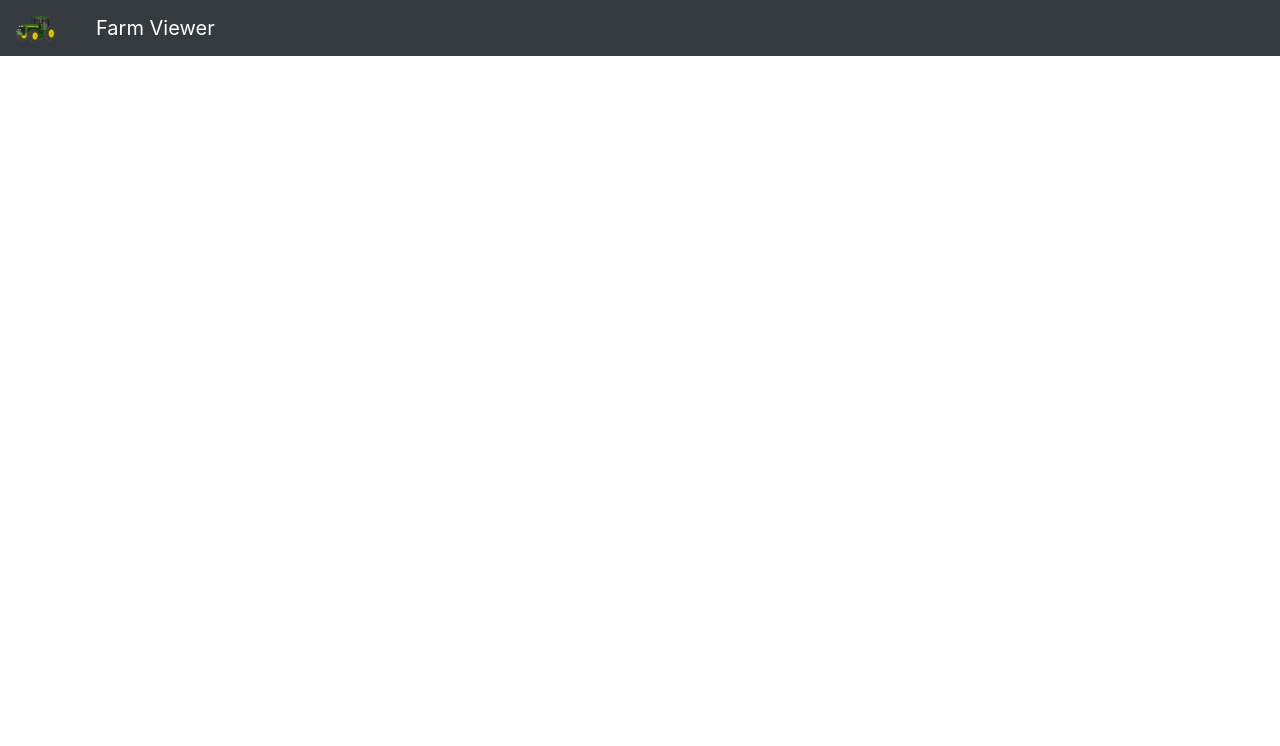
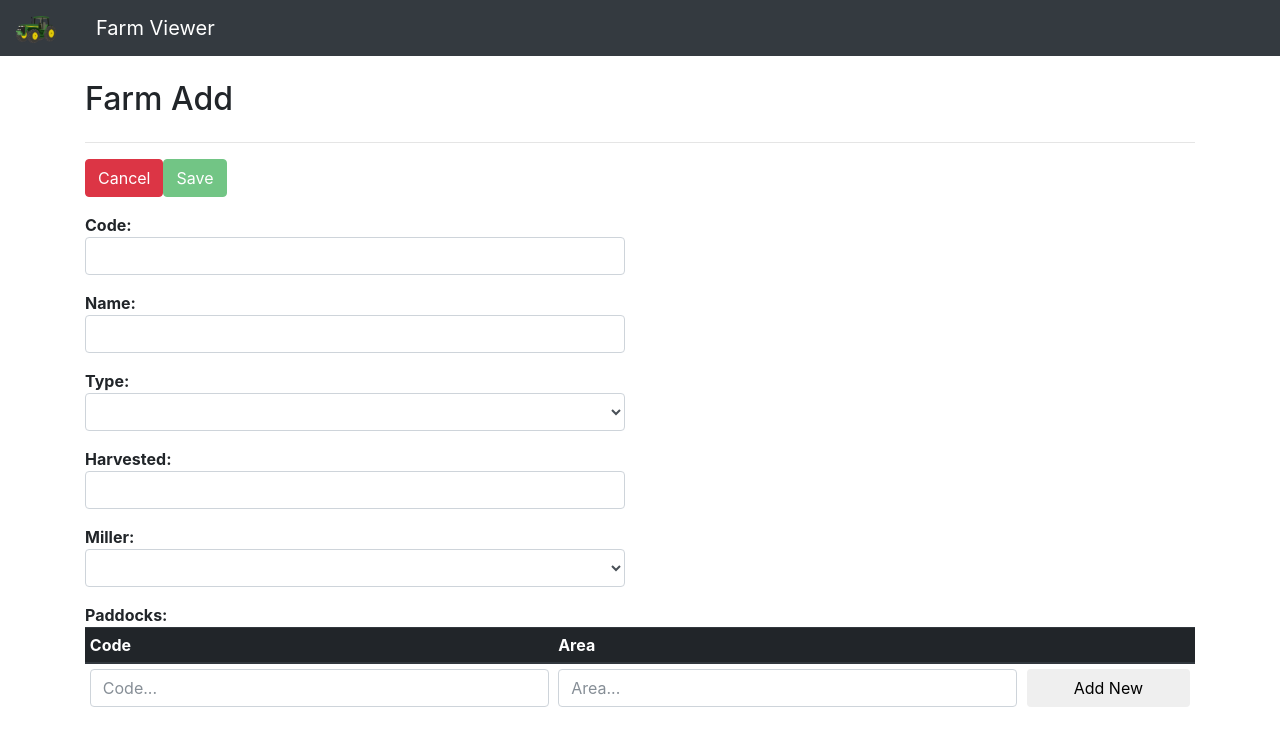
Before and after one commit to taulelei/code-assignment-farms, an Angular app: page /add-farm in a window 1280 px wide. Before the commit this address led to /. Shown: the top 746 px of the page. Built offline with nearby package versions, Linux system fonts and the light colour scheme.

Commit message:
Refactored DataService and data classes. Implemented Farm-Add screen. Added form validation.

```diff
--- /dev/null
+++ b/src/app/main/farm_add/farmAdd.component.html
@@ -0,0 +1,79 @@
+<div class="row">
+        <div class="col-sm-12">
+            <h2>Farm Add</h2>
+        </div>
+    </div>
+    <hr>
+    <div class="row">
+        <!-- <div class="col-sm-2 gutter-1">
+            <button routerLink="/" class="btn btn-danger clickable fill-width">Cancel</button>
+        </div>
+        <div class="col-sm-2 gutter-1">
+            <button (click)="addFarm()" class="btn btn-success clickable fill-width" [disabled]="!newFarm.isValid()">Save</button>
+        </div> -->
+        <div class="col-sm-12">
+            <div class="row">
+                <div class="col-md-6">
+                    <form (ngSubmit)="addFarm(farmAddForm)" (ngForm)="farmAddForm" #farmAddForm="ngForm">
+                        <button type="button" routerLink="/" class="btn btn-danger clickable gutter-1">Cancel</button>
+                        <button type="submit" class="btn btn-success clickable gutter-1" [disabled]="!farmAddForm.valid">Save</button>
+                        <div class="form-group">
+                            <strong>Code:</strong>
+                            <input class="form-control" id="code" name="code" [(ngModel)]="newFarm.Code" required #code="ngModel">
+                            <div class="form-field-warning" [hidden]="code.valid || code.untouched">required</div>
+                        </div>
+                        <div class="form-group">
+                            <strong>Name:</strong>
+                            <input class="form-control" id="name" name="name" [(ngModel)]="newFarm.Name" required #name="ngModel">
+                            <div class="form-field-warning" [hidden]="name.valid || name.untouched">required</div>
+                        </div>
+                        <div class="form-group">
+                            <strong>Type:</strong>
+                            <select class="form-control" [(ngModel)]="newFarm.FarmType" id="farm-type" name="farm-type" required #type="ngModel">
+                                <option *ngFor="let type of newFarm.farmTypes" [ngValue]="type">{{type}}</option>
+                                <div class="form-field-warning" [hidden]="type.valid || type.untouched">required</div>
+                            </select>
+                        </div>
+                        <div class="form-group">
+                            <strong>Harvested:</strong>
+                            <input class="form-control" id="harvested" name="harvested" [(ngModel)]="newFarm.DateTimeHarvested">
+                        </div>
+                        <div class="form-group">
+                            <strong>Miller:</strong>
+                            <select class="form-control" [(ngModel)]="newFarm.Miller" id="miller" name="miller" required #miller="ngModel">
+                                <option value="" selected>Miller name...</option>
+                                <option *ngFor="let miller of millerList" [ngValue]="miller">{{miller.Name}}</option>
+                            </select>
+                            <div class="form-field-warning" [hidden]="miller.valid || miller.untouched">required</div>
+                        </div>
+                    </form>
+
+                </div>
+                <div class="col-md-12">
+                    <strong>Paddocks:</strong>
+                    <table class="table table-sm">
+                        <thead class="thead-dark">
+                            <tr>
+                                <th>Code</th>
+                                <th>Area</th>
+                                <th></th>
+                            </tr>
+                        </thead>
+                        <tbody>
+                            <tr>
+                                <td><input class="form-control" placeholder="Code..." [(ngModel)]="newPaddock.Code" id="new-paddock-code" required></td>
+                                <td><input class="form-control" type="number" min="1" placeholder="Area..." [(ngModel)]="newPaddock.Area"  id="new-paddock-area" required></td>
+                                <td><button class="btn btn-default clickable fill-width" (click)="addPaddock()">Add New</button></td>
+                            </tr>
+                            <tr *ngFor="let paddock of newFarm.Paddocks; let i = index">
+                                <td><input class="form-control" [(ngModel)]="paddock.Code"></td>
+                                <td><input class="form-control" type="number" min="1" [(ngModel)]="paddock.Area"></td>
+                                <td><button class="btn btn-danger clickable fill-width" (click)="removePaddock(paddock)">Remove</button></td>
+                            </tr>
+                        </tbody>
+                    </table>
+                </div>
+            </div>
+
+        </div>
+    </div>
--- /dev/null
+++ b/src/app/main/farm_add/farmAdd.component.ts
@@ -0,0 +1,55 @@
+import { Component, OnInit } from '@angular/core';
+import { Router } from '@angular/router';
+import { DataService, Farm, Miller, Paddock } from '../../services/dataService.service';
+
+import * as faker from 'faker';
+
+@Component({
+    selector: 'farm-add-view',
+    templateUrl: './farmAdd.component.html',
+    styleUrls: ['./farmAdd.component.css']
+})
+
+export class FarmAddComponent implements OnInit {
+    private sub: any;
+
+    newFarm: Farm = new Farm();
+    newPaddock: Paddock = new Paddock();
+
+    millerList: Miller[];
+    paddockList: Paddock[] = [];
+
+    constructor(
+        private dataService: DataService,
+        private router: Router
+    ){
+
+    }
+
+    addFarm(form: any){
+        if(form.valid){
+            this.dataService.addFarm(this.newFarm).then((response) => {
+                this.router.navigate(['farms/' + response]);
+            });
+        }
+    }
+    addPaddock(){
+        if(this.newPaddock.Code !== undefined && this.newPaddock.Code.length > 0 && this.newPaddock.Area > 0){
+            this.newPaddock.setOwnerFarm(this.newFarm);
+            this.newFarm.Paddocks.unshift(this.newPaddock);
+            this.newPaddock = new Paddock();
+        }
+    }
+
+    removePaddock(paddock: Paddock){
+        this.newFarm.removePaddock(paddock);
+    }
+
+    ngOnInit():void {
+        this.newFarm.Name = null;
+        this.newFarm.Miller = null;
+        this.dataService.getAllMillers().then((response) => {
+            this.millerList = response;
+        });
+    }
+}
--- a/src/app/main/farm_details_edit/farmDetailsEdit.component.html
+++ b/src/app/main/farm_details_edit/farmDetailsEdit.component.html
@@ -5,39 +5,47 @@
 </div>
 <hr>
 <div class="row" *ngIf="farm">
-    <div class="col-sm-2 gutter-1">
+    <!-- <div class="col-sm-2 gutter-1">
         <button routerLink="/farms/{{farmCode}}" class="btn btn-danger clickable fill-width">Cancel</button>
     </div>
     <div class="col-sm-2 gutter-1">
-        <button routerLink="/farms/{{farmCode}}" (click)="saveEdit()" class="btn btn-success clickable fill-width">Save</button>
-    </div>
+        <button (click)="saveEdit()" class="btn btn-success clickable fill-width" >Save</button>
+    </div> -->
     <div class="col-sm-12">
         <div class="row">
             <div class="col-md-6">
+                <form (ngSubmit)="saveEdit(farmEditForm)" (ngForm)="farmEditForm" #farmEditForm="ngForm">
+                    <button type="button" routerLink="/farms/{{farmCode}}" class="btn btn-danger clickable gutter-1">Cancel</button>
+                    <button type="submit" class="btn btn-success clickable gutter-1" [disabled]="!farmEditForm.valid">Save</button>
                     <div class="form-group">
                         <strong>Code:</strong>
-                    <input class="form-control" id="code" [(ngModel)]="editFarm.Code">
+                        <input class="form-control" id="code" name="code" [(ngModel)]="editFarm.Code" required #code="ngModel">
+                        <div class="form-field-warning" [hidden]="code.valid || code.pristine">required</div>
                     </div>
                     <div class="form-group">
                         <strong>Name:</strong>
-                    <input class="form-control" id="name" [(ngModel)]="editFarm.Name">
+                        <input class="form-control" id="name" name="name" [(ngModel)]="editFarm.Name" required #name="ngModel">
+                        <div class="form-field-warning" [hidden]="name.valid || name.pristine">required</div>
                     </div>
                     <div class="form-group">
                         <strong>Type:</strong>
-                    <select class="form-control" [(ngModel)]="editFarm.FarmType">
+                        <select class="form-control" [(ngModel)]="editFarm.FarmType" id="farm-type" name="farm-type" required #type="ngModel">
                             <option *ngFor="let type of editFarm.farmTypes" [ngValue]="type">{{type}}</option>
                         </select>
+                        <div class="form-field-warning" [hidden]="type.valid || type.pristine">required</div>
                     </div>
                     <div class="form-group">
                         <strong>Harvested:</strong>
-                    <input class="form-control" id="harvested" [(ngModel)]="editFarm.DateTimeHarvested">
+                        <input class="form-control" id="harvested" name="harvested" [(ngModel)]="editFarm.DateTimeHarvested">
                     </div>
                     <div class="form-group">
                         <strong>Miller:</strong>
-                    <select class="form-control" [(ngModel)]="editFarm.Miller">
+                        <select class="form-control" [(ngModel)]="editFarm.Miller" id="miller" name="miller" required #miller="ngModel">
                             <option *ngFor="let miller of millerList" [ngValue]="miller">{{miller.Name}}</option>
                         </select>
+                        <div class="form-field-warning" [hidden]="miller.valid || miller.pristine">required</div>
                     </div>
+                </form>
             </div>
             <div class="col-md-12">
                 <strong>Paddocks:</strong>
@@ -51,9 +59,9 @@
                     </thead>
                     <tbody>
                         <tr>
-                            <td><input class="form-control" placeholder="Code..." [(ngModel)]="newCode" id="new-paddock-code"></td>
-                            <td><input class="form-control" type="number" min="1" placeholder="Area..." [(ngModel)]="newArea"  id="new-paddock-area"></td>
-                            <td><button class="btn btn-default clickable fill-width" (click)="addPaddock(newCode, newArea)">Add New</button></td>
+                            <td><input class="form-control" placeholder="Code..." [(ngModel)]="newPaddock.Code" id="new-paddock-code"></td>
+                            <td><input class="form-control" type="number" min="1" placeholder="Area..." [(ngModel)]="newPaddock.Area"  id="new-paddock-area"></td>
+                            <td><button class="btn btn-default clickable fill-width" (click)="addPaddock()">Add New</button></td>
                         </tr>
                         <tr *ngFor="let paddock of paddockList; let i = index">
                             <td><input class="form-control" [(ngModel)]="paddock.Code"></td>
--- a/src/app/main/farm_details_edit/farmDetailsEdit.component.ts
+++ b/src/app/main/farm_details_edit/farmDetailsEdit.component.ts
@@ -16,6 +16,8 @@ export class FarmDetailsEditComponent implements OnInit {
 
     editFarm: Farm;
 
+    newPaddock: Paddock = new Paddock();
+
     millerList: Miller[];
     paddockList: Paddock[];
 
@@ -28,25 +30,23 @@ export class FarmDetailsEditComponent implements OnInit {
     }
 
     addPaddock(newCode: string, newArea: number){
-        let newPaddock = new Paddock(this.farm);
-        if(newCode !== undefined && newCode.length > 0)
-            newPaddock.Code = newCode;
-        if(newArea > 0)
-            newPaddock.Area = newArea;
-        this.paddockList.unshift(newPaddock);
-        newCode = undefined;
-        newArea = undefined;
+        if(this.newPaddock.isValid()){
+            this.paddockList.unshift(this.newPaddock);
+            this.newPaddock = new Paddock();
+        }
     }
 
     removePaddock(index: number){
         this.paddockList.splice(index, 1);
     }
 
-    saveEdit(){
-        this.editFarm.Paddocks = this.paddockList;
-        this.dataService.editFarm(this.farmCode, this.editFarm).then((response) => {
-            //this.router.navigate(['farms/' + response]);
-        });
+    saveEdit(form: any){
+        if(form.valid){
+            this.editFarm.Paddocks = this.paddockList;
+            this.dataService.editFarm(this.editFarm, this.farm).then((response) => {
+                this.router.navigate(['farms/' + response]);
+            });
+        }
     }
 
     ngOnInit():void {
--- a/src/app/main/home/home.component.html
+++ b/src/app/main/home/home.component.html
@@ -22,6 +22,9 @@
             </div> -->
             <div class="col-sm-2 gutter-1">
                 <button class="btn btn-default clickable fill-width" type="button" (click)="filter.farm = ''; filter.miller = ''; filterFarms()">Reset</button>
+            </div>
+            <div class="col-sm-2 gutter-1">
+                <button routerLink="/add-farm" class="btn btn-success clickable fill-width" type="button">Add Farm</button>
             </div>
         </div>
     </div>
@@ -56,7 +59,7 @@
             <button class="btn btn-default">{{tablePagination.pageNumber}}</button>
             <button class="btn btn-default" [disabled]="tablePagination.pageNumber >= (tablePagination.data.length / tablePagination.resultsPerPage)" (click)="tablePagination.pageNumber = tablePagination.pageNumber >= (tablePagination.data.length / tablePagination.resultsPerPage) ? tablePagination.Math.ceil(tablePagination.data.length / tablePagination.resultsPerPage) : tablePagination.pageNumber + 1">></button>
             <button class="btn btn-default" [disabled]="tablePagination.pageNumber >= (tablePagination.data.length / tablePagination.resultsPerPage)" (click)="tablePagination.pageNumber = tablePagination.Math.ceil(tablePagination.data.length / tablePagination.resultsPerPage)">&raquo;</button>
-            <select class="form-control" [(ngModel)]="tablePagination.resultsPerPage" id="pagination-count" name="pagination-count" >
+            <select class="form-control" [(ngModel)]="tablePagination.resultsPerPage" (change)="tablePagination.pageNumber = 1" id="pagination-count" name="pagination-count" >
                 <option>5</option>
                 <option>10</option>
                 <option>20</option>
--- a/src/app/main/main.module.ts
+++ b/src/app/main/main.module.ts
@@ -8,6 +8,7 @@ import { NgbModule } from '@ng-bootstrap/ng-bootstrap';
 
 import { HomeComponent } from './home/home.component';
 import { FarmDetailsComponent } from './farm_details/farmDetails.component';
+import { FarmAddComponent } from './farm_add/farmAdd.component';
 import { FarmDetailsEditComponent } from './farm_details_edit/farmDetailsEdit.component';
 import { RouterModule } from '@angular/router';
 import { MillerDetailsComponent } from './miller_details/millerDetails.component';
@@ -17,6 +18,7 @@ import { MillerDetailsComponent } from './miller_details/millerDetails.component
     declarations: [
         HomeComponent,
         FarmDetailsComponent,
+        FarmAddComponent,
         FarmDetailsEditComponent,
         MillerDetailsComponent
     ],
--- a/src/app/routing.module.ts
+++ b/src/app/routing.module.ts
@@ -5,13 +5,16 @@ import { HomeComponent } from './main/home/home.component';
 import { FarmDetailsComponent } from './main/farm_details/farmDetails.component';
 import { FarmDetailsEditComponent } from './main/farm_details_edit/farmDetailsEdit.component';
 import { MillerDetailsComponent } from './main/miller_details/millerDetails.component';
+import { FarmAddComponent } from './main/farm_add/farmAdd.component';
+
 
 const routes: Routes = [
     { path: '', redirectTo: 'farms', pathMatch: 'full' },
     { path: 'farms',  component: HomeComponent },
     { path: 'farms/:code', component: FarmDetailsComponent },
     { path: 'farms/edit/:code', component: FarmDetailsEditComponent },
-    { path: 'miller/:code', component: MillerDetailsComponent }
+    { path: 'miller/:code', component: MillerDetailsComponent },
+    { path: 'add-farm', component: FarmAddComponent }
 ];
 
 @NgModule({
--- a/src/app/services/dataService.service.ts
+++ b/src/app/services/dataService.service.ts
@@ -4,9 +4,9 @@ import * as faker from 'faker';
 
 export interface IDataService{
     getAllFarms(): Promise<Farm[]>;
-    addFarm(farm: Farm): Promise<Farm[]>;
+    addFarm(farm: Farm): Promise<number>;
     getFarmInfo(index: number): Promise<Farm>;
-    editFarm(index: number, farm: Farm): Promise<number>;
+    editFarm(newFarm: Farm, existingFarm: Farm): Promise<number>;
     removeFarm(farm: Farm): Promise<Farm[]>;
 
     getAllMillers(): Promise<Miller[]>;
@@ -36,39 +36,36 @@ export class DataService implements IDataService{
 
     addFarm(farm: Farm){
         this.farms.push(farm)
-        return new Promise<Farm[]>((resolve, reject) => {
-            resolve(this.farms);
+        return new Promise<number>((resolve, reject) => {
+            resolve(this.farms.indexOf(farm));
         });
     }
 
-    editFarm(index: number, farm: Farm){
-        var existingFarm = this.farms.find(x => x.Id == farm.Id);
-        existingFarm.Code = farm.Code;
-        existingFarm.Name = farm.Name;
-        existingFarm.DateTimeHarvested = farm.DateTimeHarvested;
-        existingFarm.FarmType = farm.FarmType;
-        existingFarm.Paddocks = farm.Paddocks;
+    editFarm(newFarm: Farm, existingFarm: Farm){
+        //let existingFarm = this.farms.find(x => x.Id == farm.Id);
+        existingFarm.Code = newFarm.Code;
+        existingFarm.Name = newFarm.Name;
+        existingFarm.DateTimeHarvested = newFarm.DateTimeHarvested;
+        existingFarm.FarmType = newFarm.FarmType;
+        existingFarm.Paddocks = newFarm.Paddocks;
+        if(existingFarm.Miller !== undefined && existingFarm.Miller !== null){
+            existingFarm.Miller.Farms.forEach(function(item, index, object){
+                if(item.Id == existingFarm.Id){
+                    object.splice(index, 1);
+                }
+            });
+        }
 
-        var existingMiller = this.millers.find(x => x == existingFarm.Miller);
-        //var millerFarmIndex = existingMiller.Farms.indexOf(existingFarm);
-        existingMiller.Farms.forEach(function(item, index, object){
-            if(item.Id == existingFarm.Id){
-                object.splice(index, 1);
-            }
-        });
-
-        //existingMiller.Farms.splice(millerFarmIndex, 1);
-
-        var newMiller = this.millers.find(x => x.Id == farm.Miller.Id);
+        let newMiller = this.millers.find(x => x.Id == newFarm.Miller.Id);
         newMiller.Farms.push(existingFarm);
         existingFarm.Miller = newMiller;
         return new Promise<number>((resolve, reject) => {
-            resolve(index);
+            resolve(this.farms.indexOf(existingFarm));
         });
     }
 
     removeFarm(farm: Farm){
-        var farmIndex = this.farms.indexOf(farm);
+        let farmIndex = this.farms.indexOf(farm);
         this.farms.splice(farmIndex, 1);
         return new Promise<Farm[]>((resolve, reject) => {
             resolve(this.farms);
@@ -93,25 +90,27 @@ export class DataService implements IDataService{
     }
 
     private generateFarms(): Farm[]{
-        var farms = [];
-        for(var i = 0; i < 100; i++){
-            farms.push(new Farm());
+        let farms = [];
+        for(let i = 0; i < 100; i++){
+            let newFarm = new Farm();
+            newFarm.initRandomFarm();
+            newFarm.initPaddocks(newFarm);
+            farms.push(newFarm);
         }
         this.millers = this.generateMillers(farms);
         return farms;
     }
 
     private generateMillers(farms): Miller[]{
-        var millerList = [];
-        var availFarms = farms.map(x => Object.assign({}, x));
+        let millerList = [];
+        let availFarms = farms.map(x => Object.assign({}, x));
 
         while(availFarms.length > 0){
-            var miller = new Miller();
-            var noFarms = Math.floor(Math.random()*4) + 1;
-            if(noFarms > availFarms.length)
-                noFarms = availFarms.length;
-            for(var j = 0; j < noFarms; j++){
-                var randFarm = Math.floor(Math.random()*availFarms.length);
+            let miller = new Miller();
+            miller.initRandomMiller();
+            let noFarms = availFarms.length < 4 ? availFarms.length : Math.floor(Math.random()*4)+1;
+            for(let j = 0; j < noFarms; j++){
+                let randFarm = Math.floor(Math.random()*availFarms.length);
                 farms.find(x => x.Code == availFarms[randFarm].Code).Miller = miller;
                 miller.Farms.push(availFarms[randFarm]);
                 availFarms.splice(randFarm, 1);
@@ -126,11 +125,16 @@ export class DataService implements IDataService{
 export class Miller{
     Id: string = faker.random.uuid();
 
-    Name: string = faker.name.findName();
-    Address: string = faker.address.streetAddress();
-    Farms: Farm[] = [];
+    Name: string;
+    Address: string;
+    Farms: Farm[] = new Array<Farm>();
 
     constructor(){
+    }
+
+    initRandomMiller(){
+        this.Name = faker.name.findName();
+        this.Address = faker.address.streetAddress();
     }
 }
 
@@ -139,16 +143,29 @@ export class Farm{
 
     Id: string = faker.random.uuid();
 
-    Code: string = faker.random.uuid();
-    Name: string = faker.address.city() + " Farm";
-    DateTimeHarvested: Date = faker.date.past();
-    FarmType: string = this.farmTypes[Math.floor(Math.random()*this.farmTypes.length)];
+    Code: string;
+    Name: string;
+    DateTimeHarvested: Date;
+    FarmType: string;
     Miller: Miller;
-    Paddocks: Paddock[] = [];
+    Paddocks: Paddock[] = new Array<Paddock>();
 
     constructor(){
-        for(var i = 0; i < 20; i++){
-            this.Paddocks.push(new Paddock(this));
+    }
+
+    initRandomFarm(){
+        this.Code = faker.random.uuid();
+        this.Name = faker.address.city() + " Farm";
+        this.DateTimeHarvested = faker.date.past();
+        this.FarmType = this.farmTypes[Math.floor(Math.random()*this.farmTypes.length)];
+    }
+
+    initPaddocks(farm: Farm){
+        for(let i = 0; i < 20; i++){
+            let newPaddock = new Paddock();
+            newPaddock.initRandomPaddock();
+            newPaddock.setOwnerFarm(farm);
+            this.Paddocks.push(newPaddock);
         }
     }
 
@@ -157,15 +174,36 @@ export class Farm{
         this.Paddocks.forEach(x => totalArea += x.Area);
         return totalArea;
     }
+
+    removePaddock(paddock: Paddock){
+        let index = this.Paddocks.findIndex(x => x.Id == paddock.Id);
+        this.Paddocks.splice(index, 1);
+    }
 }
 
 export class Paddock{
     Id: string = faker.random.uuid();
 
-    Code: string = faker.random.uuid();
-    Area: number = faker.random.number({min: 1, max: 4});
+    Code: string;
+    Area: number;
     OwnerFarm: Farm;
-    constructor(parentFarm: Farm){
-        this.OwnerFarm = parentFarm;
+    constructor(){
+    }
+
+    initRandomPaddock(){
+        this.Code = faker.random.uuid();
+        this.Area = faker.random.number({min: 1, max: 4});
+    }
+
+    setOwnerFarm(farm: Farm){
+        this.OwnerFarm = farm;
+    }
+
+    isValid(){
+        if(this.Code === undefined || this.Code === null || this.Code.length < 1)
+            return false;
+        if(this.Area === undefined || this.Area === null || this.Area < 1)
+            return false;
+        return true;
     }
 }
--- a/src/styles.css
+++ b/src/styles.css
@@ -31,3 +31,9 @@
 .fill-width{
     width: 100%;
 }
+
+.form-field-warning{
+    color: red;
+    font-size: x-small;
+    font-style: italic;
+}
```
Also changed, not shown: src/app/main/farm_details/farmDetails.component.html (+5 -3 lines), src/app/main/home/home.component.ts (+6 -6 lines), src/app/main/farm_add/farmAdd.component.css (added). Lines whose indentation alone changed are shown as unchanged.
